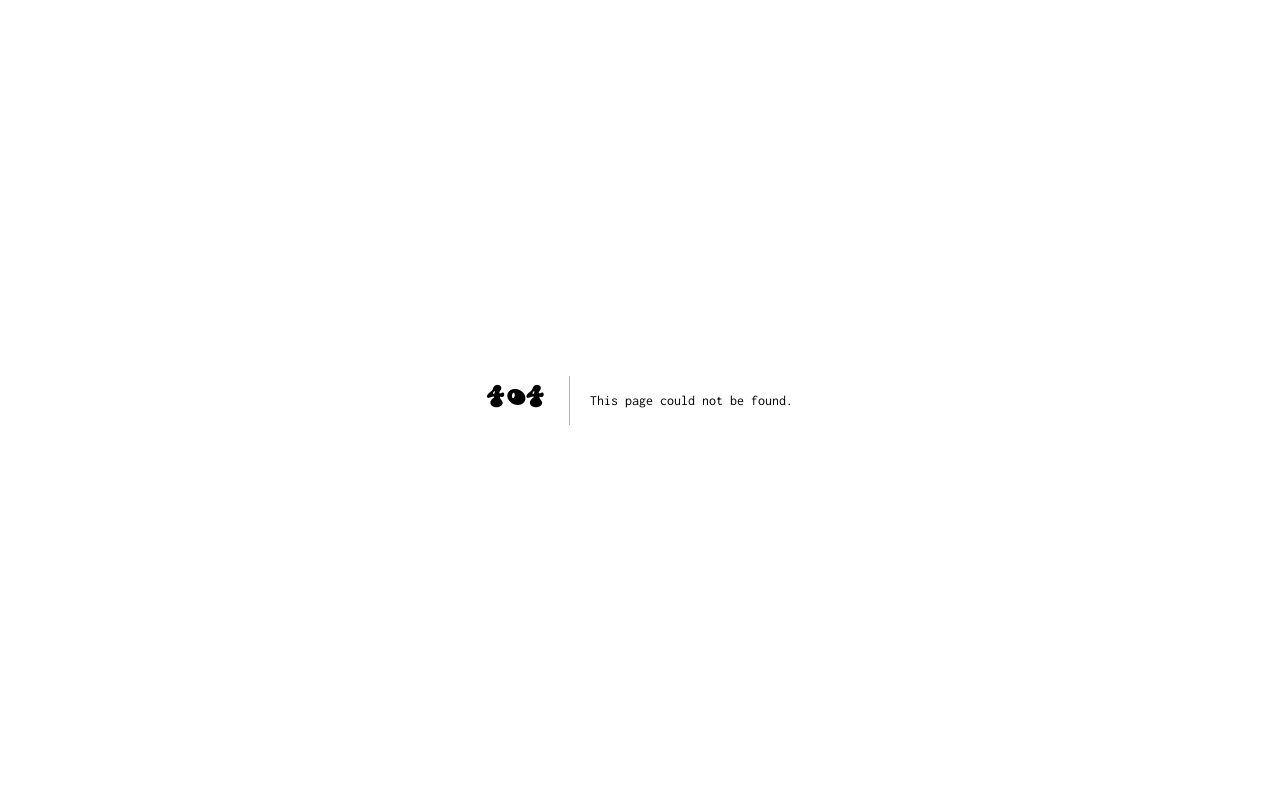
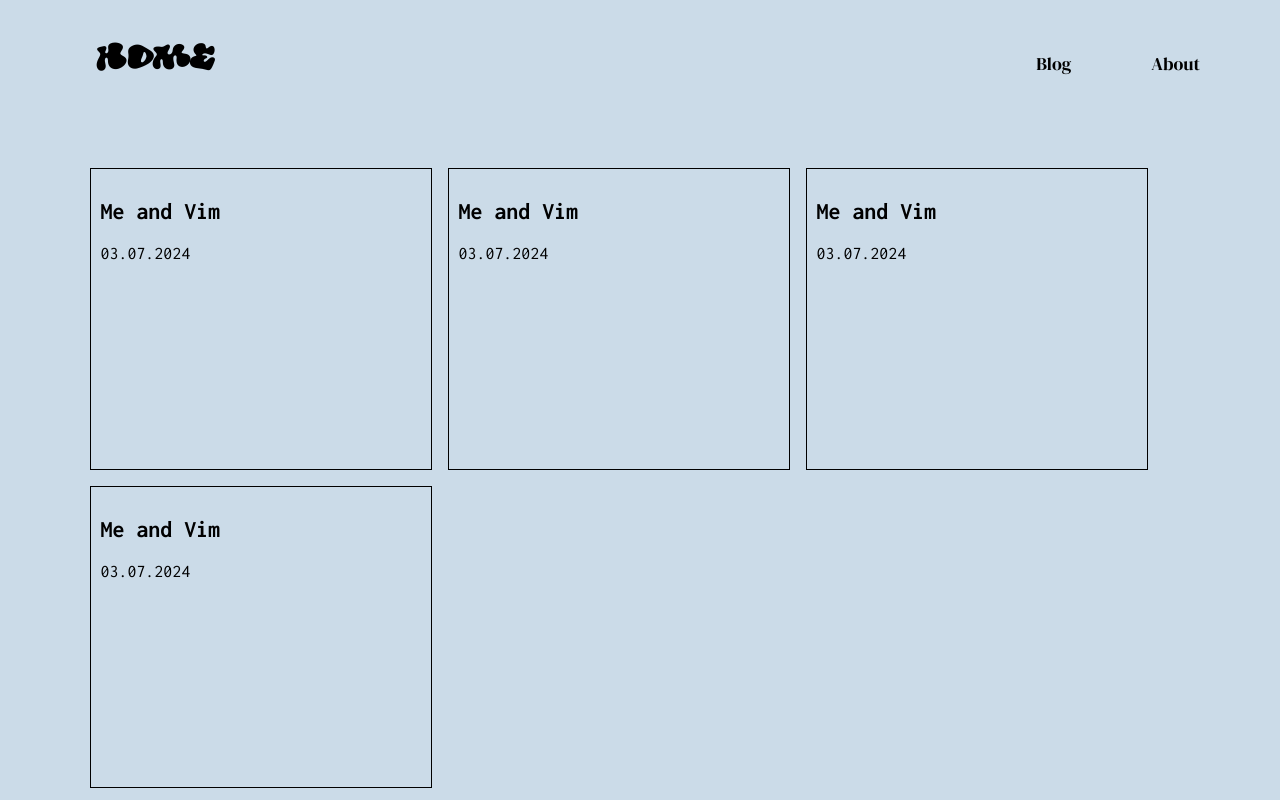
Before and after one commit to SamantaSuitsik/portfolio, a Next.js app: page /blog in a window 1280 px wide. Before the commit this address had no page. Shown: the top 800 px of the page. Built offline with nearby package versions, Linux system fonts and the light colour scheme.

Commit message:
about page is finished and added intial blog posts

```diff
--- a/app/about/page.js
+++ b/app/about/page.js
@@ -8,7 +8,6 @@ import styles from "@/styles/page.module.css"
 export default function About() {
   return (
     <>
-    <AboutLayout />
       <HeaderContainer />
       <div className={styles.row}>
 
--- /dev/null
+++ b/app/blog/layout.js
@@ -0,0 +1,11 @@
+import RootLayout from "../layout";
+
+export default function BlogLayout({ children }) {
+    return (
+        <>
+        <RootLayout>
+            {children}
+        </RootLayout>
+        </>
+    );
+}
--- /dev/null
+++ b/app/blog/page.js
@@ -0,0 +1,15 @@
+import Footer from "../components/Footer";
+import HeaderContainer from "../components/HeaderContainer";
+import styles from "@/styles/page.module.css"
+import Posts from "../components/blog/Posts";
+
+export default function Blog() {
+  return (
+    <>
+        <HeaderContainer />
+        <Posts />
+        <Footer />
+
+    </>
+  );
+}
--- /dev/null
+++ b/app/components/blog/Post.js
@@ -0,0 +1,12 @@
+import styles from "@/styles/blog/post.module.css"
+
+export default function Post({title, date}) {
+    return (
+        <>
+            <div className={styles.container}>
+                <h2>{title}</h2>
+                <p>{date}</p>
+            </div>
+        </>
+    );
+}
--- /dev/null
+++ b/app/components/blog/Posts.js
@@ -0,0 +1,26 @@
+import Post from "./Post";
+import styles from "@/styles/blog/posts.module.css"
+
+export default function Posts() {
+    return (
+        <>
+            <div className={styles.container}>
+                <div className={styles.posts}>
+                    <div className={styles.post}>
+                        <Post title="Me and Vim" date="03.07.2024"/>
+                    </div>
+                    <div className={styles.post}>
+                        <Post title="Me and Vim" date="03.07.2024"/>
+                    </div>
+                    <div className={styles.post}>
+                        <Post title="Me and Vim" date="03.07.2024"/>
+                    </div>
+                    <div className={styles.post}>
+                        <Post title="Me and Vim" date="03.07.2024"/>
+                    </div>
+
+                </div>
+            </div>
+        </>
+    );
+}
--- a/styles/about/picture.module.css
+++ b/styles/about/picture.module.css
@@ -1,7 +1,10 @@
 
 
 .pic {
-    width: 43%;
+    width: 80%;
+    object-fit: cover;
+    height: 100%;
     padding: 10px;
     border: 1px solid black;
+    box-sizing: border-box;
 }
--- /dev/null
+++ b/styles/blog/post.module.css
@@ -0,0 +1,6 @@
+.container {
+    padding: 10px;
+    border: 1px solid black;
+    width: 25vw;
+    height: 35vh;
+}
--- /dev/null
+++ b/styles/blog/posts.module.css
@@ -0,0 +1,16 @@
+.container {
+    display: flex;
+    justify-content: center;
+    align-items: center;
+    margin: 7%;
+}
+
+.posts {
+    display: flex;
+    flex-wrap: wrap;
+    gap: 1rem;
+}
+
+.post {
+    flex: 0 0 30.3333%;
+}
--- a/styles/page.module.css
+++ b/styles/page.module.css
@@ -27,13 +27,18 @@
 .row {
     display: flex;
     justify-content: center;
+    align-items: stretch;
     /* stretch makes the divs same size (based on the largest) */
     margin: 7%;
-    gap: 10px;
+}
+
+.pic, .text {
+    flex: 1;
 }
 
 .pic {
-
+    display: flex;
+    align-items: center;
 }
 
 .text {
```
Lines whose indentation alone changed are shown as unchanged.
